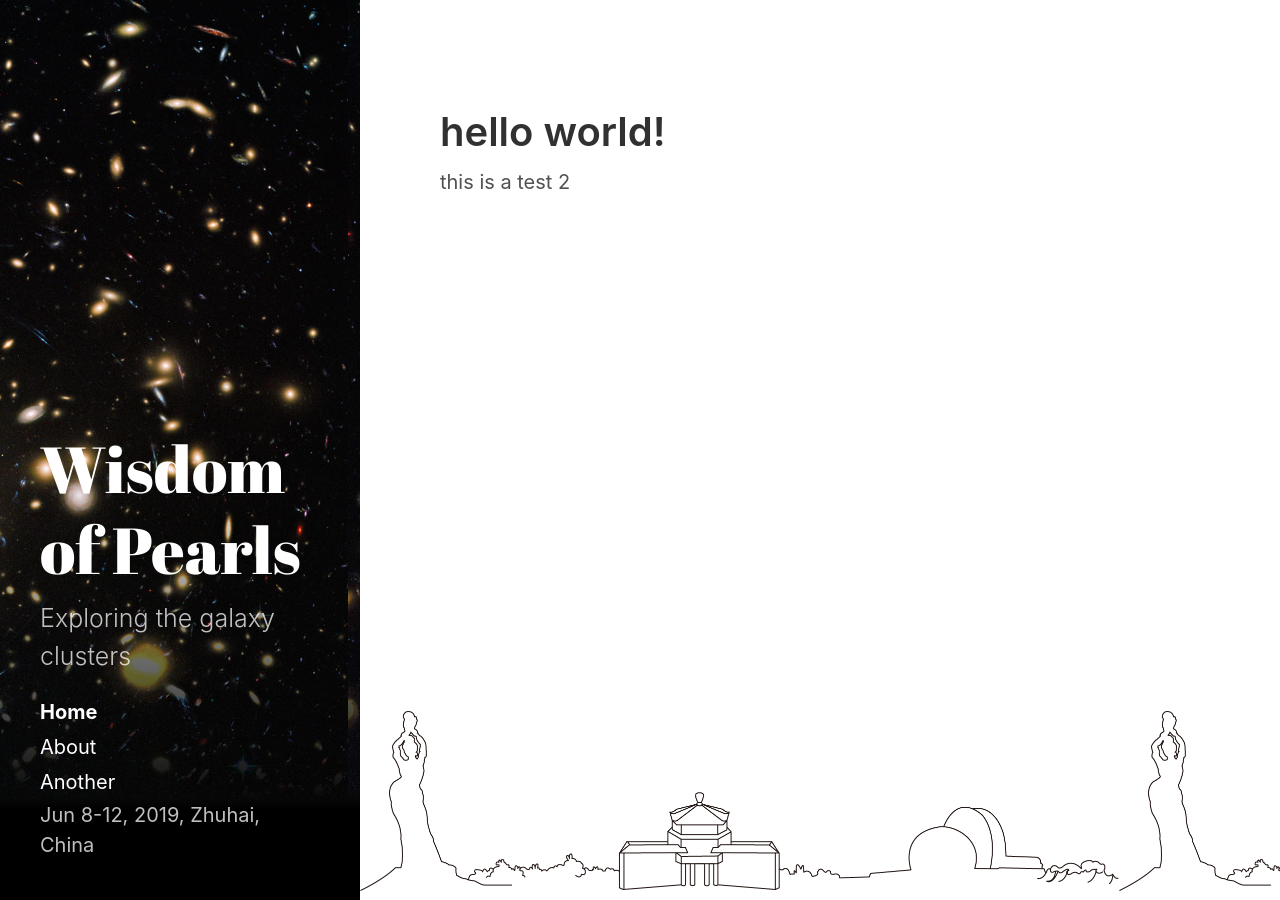
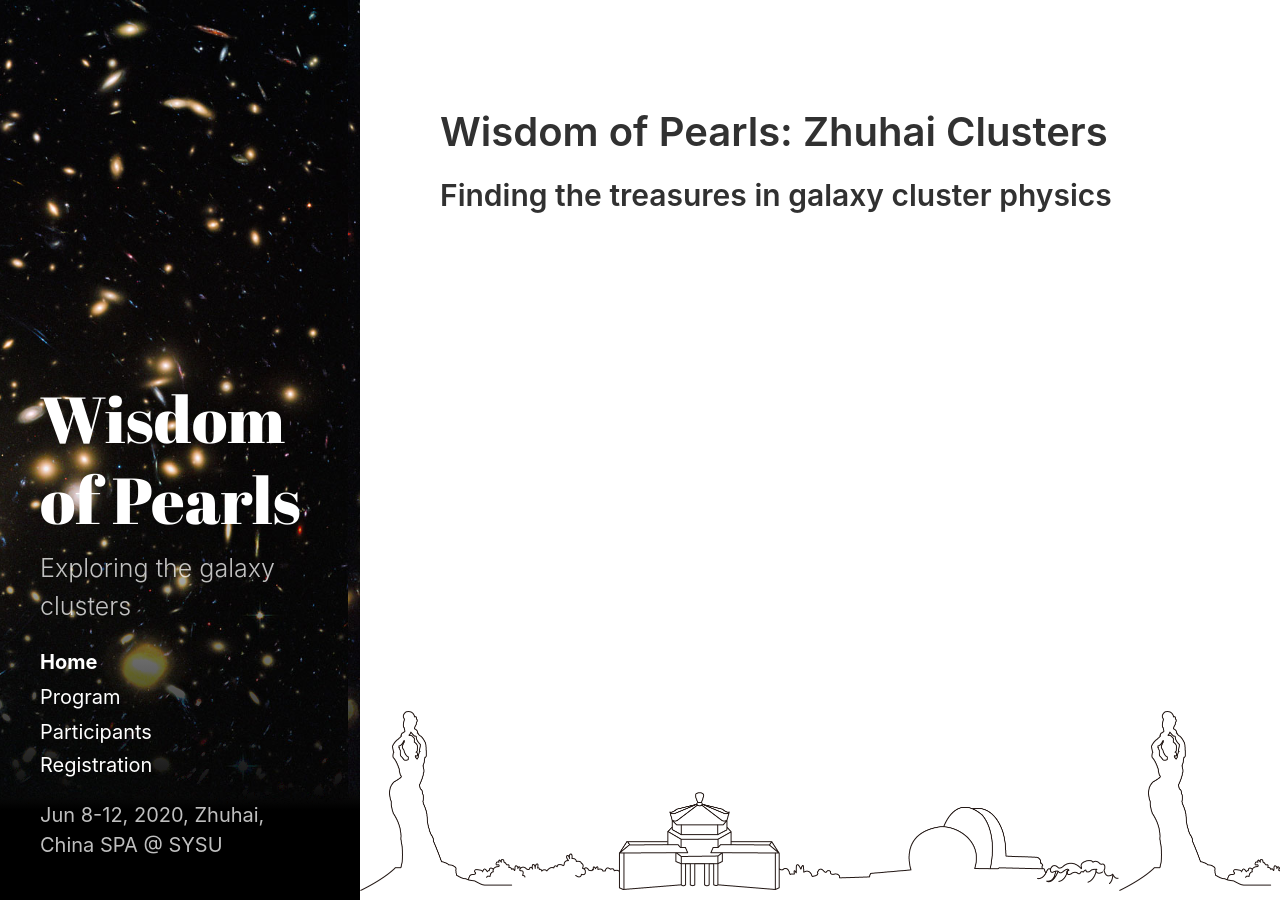
Before and after one commit to ZHCluster/ZHCluster.github.io, a Jekyll site: the page built from index.html, in a window 1280 px wide. Built offline with Jekyll 4.4.1, drawn with Linux system fonts in a browser that asks for light colours; the list of posts is cut into pages by our own code.

Commit message:
Structure Almost Done

```diff
--- a/_includes/copyright.html
+++ b/_includes/copyright.html
@@ -1,3 +1,10 @@
 <p>
-  Jun 8-12, 2019, Zhuhai, China
+  <a href="{{ "/404.html" | relative_url }}">Registration</a>
 </p>
+<p>
+  Jun 8-12, 2020,
+
+  Zhuhai, China
+
+  SPA @ SYSU
+</p>
--- a/index.html
+++ b/index.html
@@ -3,6 +3,6 @@ layout: index
 title: Home
 ---
 
-<h1>{{"Hello World!" | downcase}} </h1>
+<h1> Wisdom of Pearls: Zhuhai Clusters</h1>
 
-<p>this is a test 2</p>
+<h2> Finding the treasures in galaxy cluster physics </h2>
```
Also changed, not shown: about.md (deleted, +0 -62 lines), another.md (deleted, +0 -7 lines), participants.html (added, +8 -0 lines), program.html (added, +8 -0 lines), README.md.
